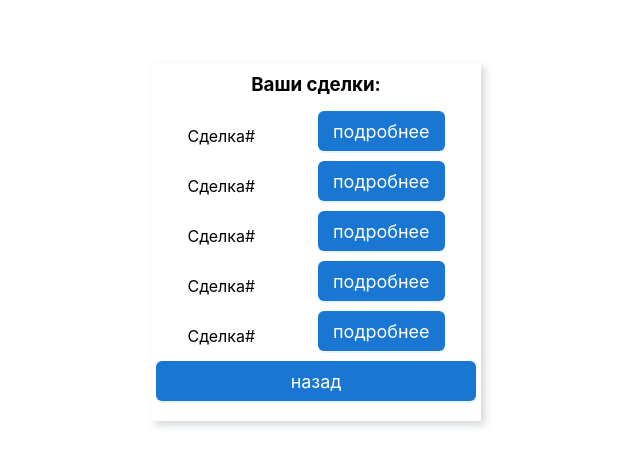
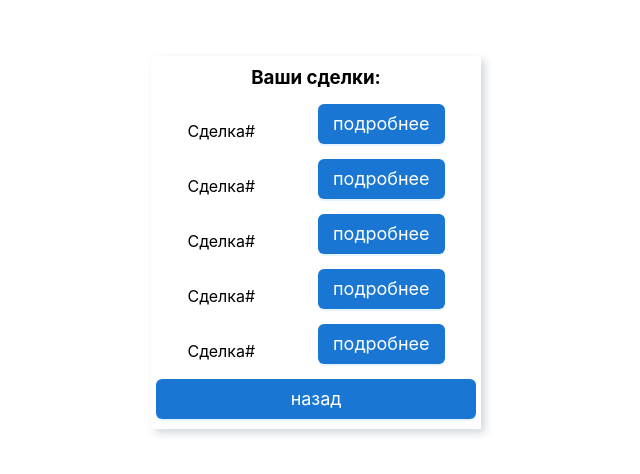
Before and after one commit to qoobatov/belgikgBot, a React (Create React App) app: page /tradelist in a window 1280 px wide. Shown: the part 158-632 px from the top of the page, without its empty margins (324-964 px from the left). Built offline with nearby package versions, Linux system fonts and the light colour scheme.

Commit message:
added buttons more info for tradeList

```diff
--- a/src/components/TradesList/TradeList.css
+++ b/src/components/TradesList/TradeList.css
@@ -28,5 +28,5 @@
 }
 
 .btn-trade-list{
-    margin-bottom: 10px;
+    margin-bottom: 15px;
 }
--- a/src/components/TradesList/TradesList.js
+++ b/src/components/TradesList/TradesList.js
@@ -1,8 +1,20 @@
 import React from "react";
 import "./TradeList.css";
+import { useState} from "react";
+import { useNavigate } from "react-router-dom";
 import { Button } from "antd";
 
 function TradesList() {
+
+    const navigate = useNavigate()
+    const [showTradeList, setshowTradeList] = useState(false);
+
+    const handleClick = () => {
+      setshowTradeList(true)
+        navigate('/mytrades')
+  };
+
+
   return (
     <div className="trade-list-container">
       <div className="trade-list-content">
@@ -37,9 +49,10 @@ function TradesList() {
             подробнее
           </Button>
         </div>
-      <Button type="primary" htmlType="submit" className="btn-trade-list">
+      <Button type="primary" htmlType="submit" className="btn-trade-list-back" onClick={handleClick}>
         назад
       </Button>
+      {showTradeList && navigate('/mytrades')}
       </div>
     </div>
   );
```
